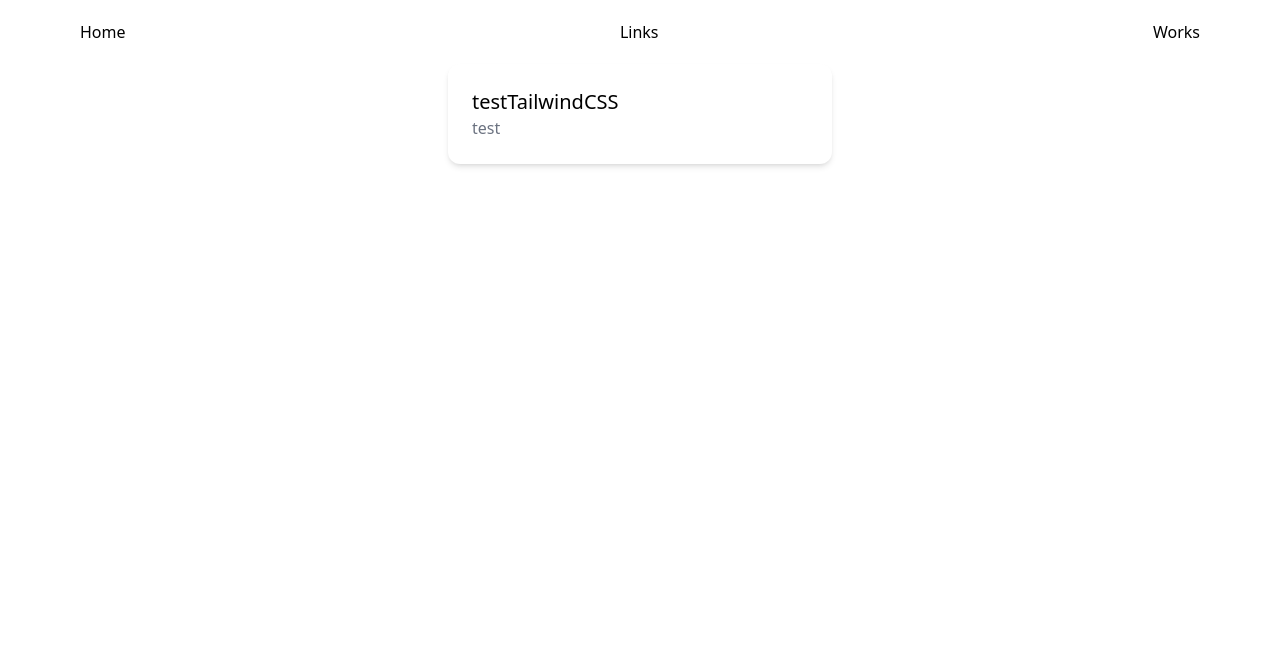
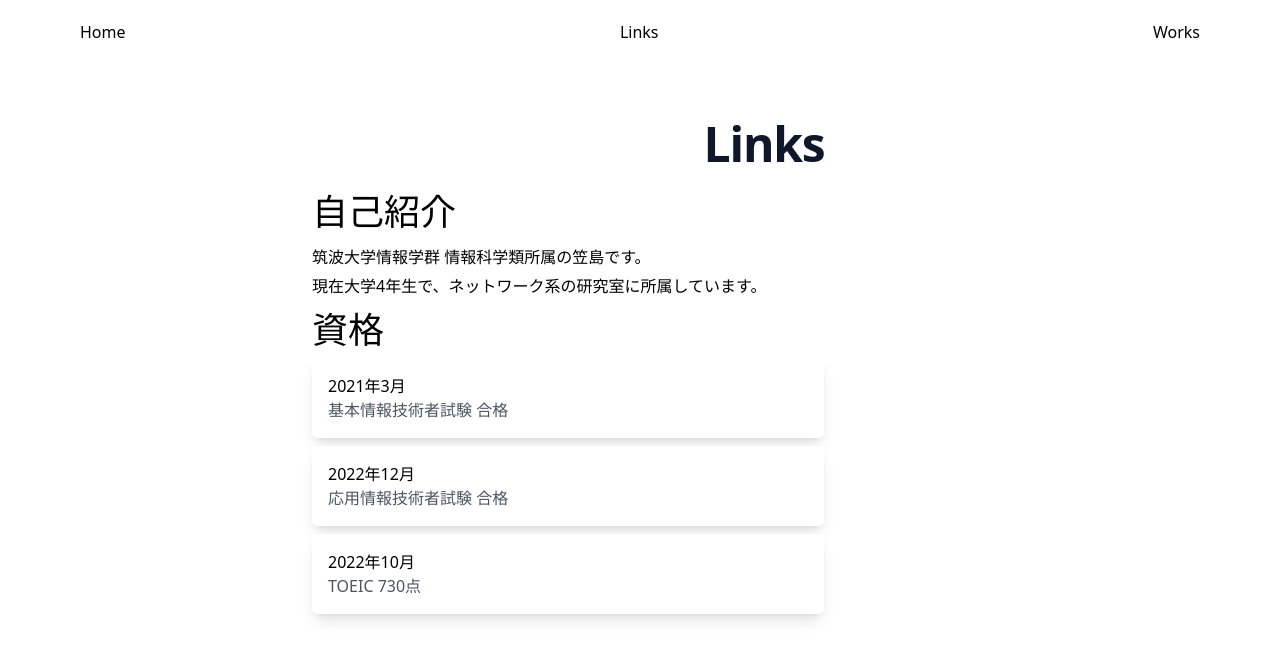
Before and after one commit to kasatomorning/portfolio, a Nuxt app: page / in a window 1280 px wide. Shown: the top 660 px of the page. Built offline with nearby package versions, Linux system fonts and the light colour scheme.

Commit message:
indexページを作成

```diff
--- a/pages/index.vue
+++ b/pages/index.vue
@@ -1,8 +1,27 @@
 <template>
-    <div class="p-6 max-w-sm mx-auto bg-white rounded-xl shadow-md flex items-center space-x-4">
-      <div>
-        <div class="text-xl font-medium text-black">testTailwindCSS</div>
-        <p class="text-gray-500">test</p>
-      </div>
+    <div class="lg:pl-[19.5rem]">
+        <div class="max-w-3xl mx-auto pt-10 xl:max-w-none xl:ml-0 xl:pr-16">
+            <div class="mx-auto max-w-sm my-[1rem] text-center">
+                <h1
+                    class="inline-block text-5xl sm:text-5xl font-extrabold text-slate-900 tracking-tight dark:text-slate-200">
+                    Links</h1>
+            </div>
+            <h2 class="inline-block text-4xl sm:text-4xl relative border-none lg:-ml-2 lg:pl-2 m-2">自己紹介</h2>
+            <p class="my-[0.3em]">筑波大学情報学群 情報科学類所属の笠島です。</p>
+            <p class="my-[0.3em]">現在大学4年生で、ネットワーク系の研究室に所属しています。</p>
+            <h2 class="inline-block text-4xl sm:text-4xl relative border-none lg:-ml-2 lg:pl-2 m-2">資格</h2>
+            <div class="p-4 mb-2 max-w-lg bg-white rounded-md shadow-lg">
+                <p>2021年3月</p>
+                <p class="text-gray-600">基本情報技術者試験 合格</p>
+            </div>
+            <div class="p-4 mb-2 max-w-lg bg-white rounded-md shadow-lg">
+                <p>2022年12月</p>
+                <p class="text-gray-600">応用情報技術者試験 合格</p>
+            </div>
+            <div class="p-4 mb-2 max-w-lg bg-white rounded-md shadow-lg">
+                <p>2022年10月</p>
+                <p class="text-gray-600">TOEIC 730点</p>
+            </div>
+        </div>
     </div>
 </template>
```
